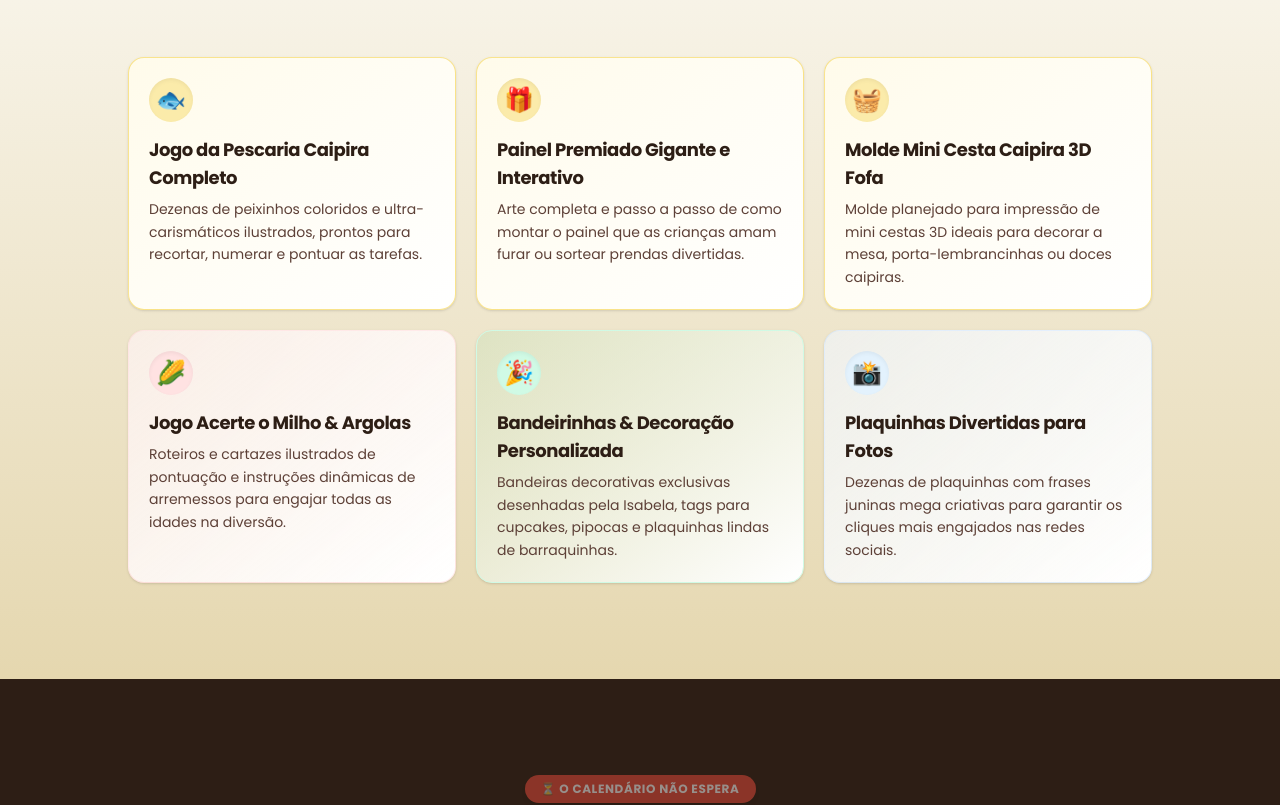
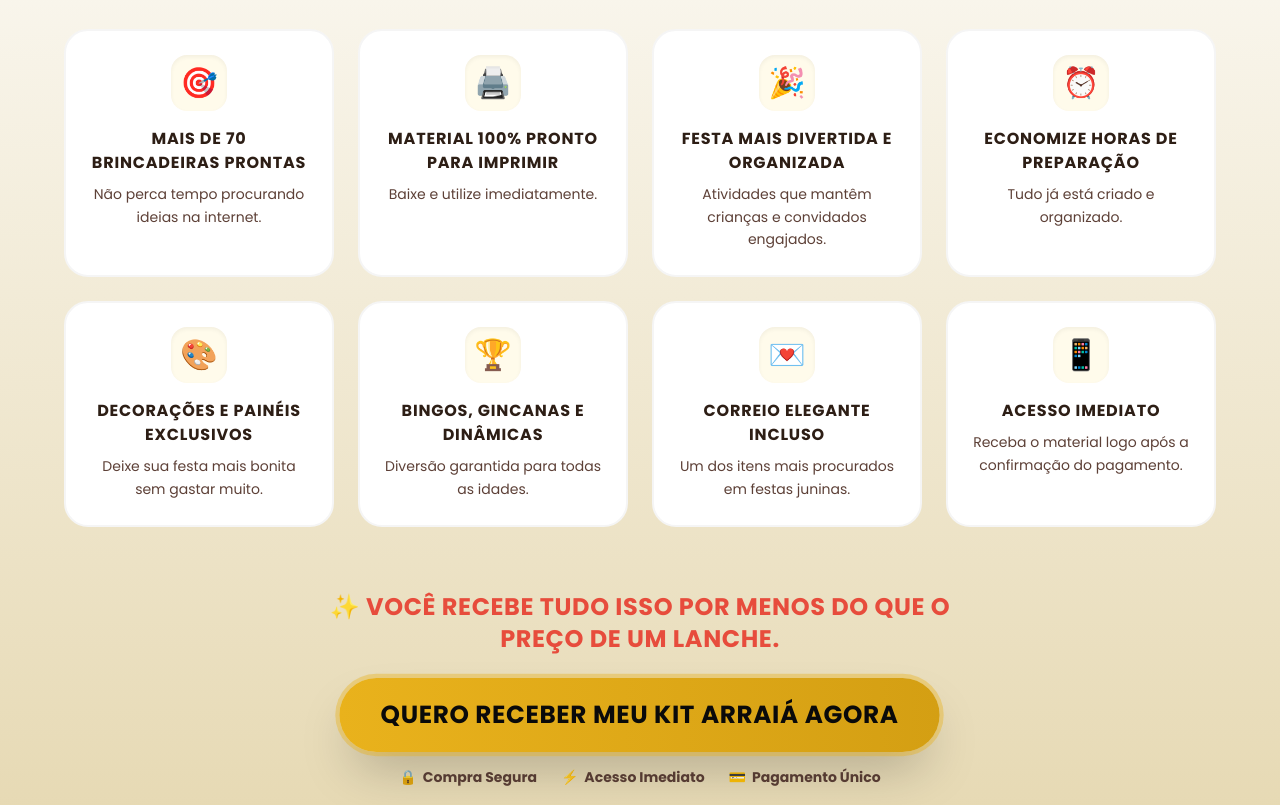
Before and after one commit to ruansolange13-lang/kit-festa-junina, a React (Vite) app: page / in a window 1280 px wide. Shown: the part 3729-4534 px from the top of the page. Built offline with nearby package versions, Linux system fonts and the light colour scheme.

Commit message:
reformulate benefits section with new cards and impact call

```diff
--- a/src/App.tsx
+++ b/src/App.tsx
@@ -319,97 +319,148 @@ export default function App() {
         </div>
       </section>
 
-      {/* 6. What they receive Section (Tudo o que você recebe) */}
+      {/* 6. Benefits & Features Section (Tudo o que você recebe) */}
       <section className="relative z-10 py-16 md:py-24 px-4 bg-gradient-to-b from-white to-[#e5d7af] border-t border-neutral-100">
-        <div className="max-w-5xl mx-auto">
+        <div className="max-w-6xl mx-auto">
           <div className="text-center mb-14">
-
-            <h2 className="text-3xl md:text-5xl font-black text-[#d35400] mb-4 tracking-tight font-display">
-              O que você recebe imediatamente após a compra?
+            <h2 className="text-3xl md:text-5xl font-black text-[#d35400] mb-4 tracking-tight font-display uppercase">
+              TUDO O QUE VOCÊ PRECISA PARA ORGANIZAR UMA FESTA JUNINA INESQUECÍVEL
             </h2>
             <p className="text-[#5d4037] font-semibold md:text-lg max-w-2xl mx-auto">
-              Muito mais do que meros planos comuns. Você recebe um método estruturado e carismático de gincanas caipiras focado em engajamento ativo, resgate da essência infantil e zero cansaço de preparação:
+              Economize horas de planejamento e tenha acesso imediato a materiais prontos para imprimir e utilizar.
             </p>
           </div>
 
-          <div className="grid sm:grid-cols-2 lg:grid-cols-3 gap-5">
+          <div className="grid sm:grid-cols-2 lg:grid-cols-4 gap-5 md:gap-6">
 
-            {/* Box 1 */}
-            <div className="bg-gradient-to-br from-amber-50 to-white rounded-2xl p-5 border border-[#f1c40f]/45 shadow-sm hover:shadow-lg transition-transform hover:-translate-y-1 duration-300">
-              <div className="w-11 h-11 rounded-full bg-[#f1c40f]/30 flex items-center justify-center text-2xl mb-3.5 font-display shadow-inner">
-                🐟
+            {/* Card 1 */}
+            <div className="bg-white rounded-3xl p-6 border-2 border-neutral-100 hover:border-[#f1c40f]/60 hover:shadow-[0_20px_40px_-15px_rgba(230,126,34,0.15)] transition-all duration-300 flex flex-col items-center text-center group">
+              <div className="w-14 h-14 rounded-2xl bg-amber-50 group-hover:bg-[#f1c40f]/20 transition-colors duration-300 flex items-center justify-center text-3xl mb-4 shadow-inner select-none">
+                🎯
               </div>
-              <h4 className="text-base sm:text-lg font-extrabold text-[#2d1e15] mb-1.5 font-display tracking-tight">
-                Jogo da Pescaria Caipira Completo
-              </h4>
+              <h3 className="text-sm sm:text-base font-black text-[#2d1e15] mb-2 font-display uppercase tracking-wider">
+                MAIS DE 70 BRINCADEIRAS PRONTAS
+              </h3>
               <p className="text-[#5d4037] text-xs sm:text-sm leading-relaxed font-semibold">
-                Dezenas de peixinhos coloridos e ultra-carismáticos ilustrados, prontos para recortar, numerar e pontuar as tarefas.
+                Não perca tempo procurando ideias na internet.
               </p>
             </div>
 
-            {/* Box 2 */}
-            <div className="bg-gradient-to-br from-amber-50 to-white rounded-2xl p-5 border border-[#f1c40f]/45 shadow-sm hover:shadow-lg transition-transform hover:-translate-y-1 duration-300">
-              <div className="w-11 h-11 rounded-full bg-[#f1c40f]/30 flex items-center justify-center text-2xl mb-3.5 font-display shadow-inner">
-                🎁
+            {/* Card 2 */}
+            <div className="bg-white rounded-3xl p-6 border-2 border-neutral-100 hover:border-[#f1c40f]/60 hover:shadow-[0_20px_40px_-15px_rgba(230,126,34,0.15)] transition-all duration-300 flex flex-col items-center text-center group">
+              <div className="w-14 h-14 rounded-2xl bg-amber-50 group-hover:bg-[#f1c40f]/20 transition-colors duration-300 flex items-center justify-center text-3xl mb-4 shadow-inner select-none">
+                🖨️
               </div>
-              <h4 className="text-base sm:text-lg font-extrabold text-[#2d1e15] mb-1.5 font-display tracking-tight">
-                Painel Premiado Gigante e Interativo
-              </h4>
+              <h3 className="text-sm sm:text-base font-black text-[#2d1e15] mb-2 font-display uppercase tracking-wider">
+                MATERIAL 100% PRONTO PARA IMPRIMIR
+              </h3>
               <p className="text-[#5d4037] text-xs sm:text-sm leading-relaxed font-semibold">
-                Arte completa e passo a passo de como montar o painel que as crianças amam furar ou sortear prendas divertidas.
+                Baixe e utilize imediatamente.
               </p>
             </div>
 
-            {/* Box 3 */}
-            <div className="bg-gradient-to-br from-amber-50 to-white rounded-2xl p-5 border border-[#f1c40f]/45 shadow-sm hover:shadow-lg transition-transform hover:-translate-y-1 duration-300">
-              <div className="w-11 h-11 rounded-full bg-[#f1c40f]/30 flex items-center justify-center text-2xl mb-3.5 font-display shadow-inner">
-                🧺
+            {/* Card 3 */}
+            <div className="bg-white rounded-3xl p-6 border-2 border-neutral-100 hover:border-[#f1c40f]/60 hover:shadow-[0_20px_40px_-15px_rgba(230,126,34,0.15)] transition-all duration-300 flex flex-col items-center text-center group">
+              <div className="w-14 h-14 rounded-2xl bg-amber-50 group-hover:bg-[#f1c40f]/20 transition-colors duration-300 flex items-center justify-center text-3xl mb-4 shadow-inner select-none">
+                🎉
               </div>
-              <h4 className="text-base sm:text-lg font-extrabold text-[#2d1e15] mb-1.5 font-display tracking-tight">
-                Molde Mini Cesta Caipira 3D Fofa
-              </h4>
+              <h3 className="text-sm sm:text-base font-black text-[#2d1e15] mb-2 font-display uppercase tracking-wider">
+                FESTA MAIS DIVERTIDA E ORGANIZADA
+              </h3>
               <p className="text-[#5d4037] text-xs sm:text-sm leading-relaxed font-semibold">
-                Molde planejado para impressão de mini cestas 3D ideais para decorar a mesa, porta-lembrancinhas ou doces caipiras.
+                Atividades que mantêm crianças e convidados engajados.
               </p>
             </div>
 
-            {/* Box 4 */}
-            <div className="bg-gradient-to-br from-red-50/70 to-white rounded-2xl p-5 border border-red-200/40 shadow-sm hover:shadow-lg transition-transform hover:-translate-y-1 duration-300">
-              <div className="w-11 h-11 bg-red-100 rounded-full flex items-center justify-center text-2xl mb-3.5 font-display shadow-inner">
-                🌽
+            {/* Card 4 */}
+            <div className="bg-white rounded-3xl p-6 border-2 border-neutral-100 hover:border-[#f1c40f]/60 hover:shadow-[0_20px_40px_-15px_rgba(230,126,34,0.15)] transition-all duration-300 flex flex-col items-center text-center group">
+              <div className="w-14 h-14 rounded-2xl bg-amber-50 group-hover:bg-[#f1c40f]/20 transition-colors duration-300 flex items-center justify-center text-3xl mb-4 shadow-inner select-none">
+                ⏰
               </div>
-              <h4 className="text-base sm:text-lg font-extrabold text-[#2d1e15] mb-1.5 font-display tracking-tight">
-                Jogo Acerte o Milho & Argolas
-              </h4>
+              <h3 className="text-sm sm:text-base font-black text-[#2d1e15] mb-2 font-display uppercase tracking-wider">
+                ECONOMIZE HORAS DE PREPARAÇÃO
+              </h3>
               <p className="text-[#5d4037] text-xs sm:text-sm leading-relaxed font-semibold">
-                Roteiros e cartazes ilustrados de pontuação e instruções dinâmicas de arremessos para engajar todas as idades na diversão.
+                Tudo já está criado e organizado.
               </p>
             </div>
 
-            {/* Box 5 */}
-            <div className="bg-gradient-to-br from-[#2ecc71]/10 to-white rounded-2xl p-5 border border-emerald-100 shadow-sm hover:shadow-lg transition-transform hover:-translate-y-1 duration-300">
-              <div className="w-11 h-11 bg-emerald-100 rounded-full flex items-center justify-center text-2xl mb-3.5 font-display shadow-inner">
-                🎉
+            {/* Card 5 */}
+            <div className="bg-white rounded-3xl p-6 border-2 border-neutral-100 hover:border-[#f1c40f]/60 hover:shadow-[0_20px_40px_-15px_rgba(230,126,34,0.15)] transition-all duration-300 flex flex-col items-center text-center group">
+              <div className="w-14 h-14 rounded-2xl bg-amber-50 group-hover:bg-[#f1c40f]/20 transition-colors duration-300 flex items-center justify-center text-3xl mb-4 shadow-inner select-none">
+                🎨
               </div>
-              <h4 className="text-base sm:text-lg font-extrabold text-[#2d1e15] mb-1.5 font-display tracking-tight">
-                Bandeirinhas & Decoração Personalizada
-              </h4>
+              <h3 className="text-sm sm:text-base font-black text-[#2d1e15] mb-2 font-display uppercase tracking-wider">
+                DECORAÇÕES E PAINÉIS EXCLUSIVOS
+              </h3>
               <p className="text-[#5d4037] text-xs sm:text-sm leading-relaxed font-semibold">
-                Bandeiras decorativas exclusivas desenhadas pela Isabela, tags para cupcakes, pipocas e plaquinhas lindas de barraquinhas.
+                Deixe sua festa mais bonita sem gastar muito.
               </p>
             </div>
 
-            {/* Box 6 */}
-            <div className="bg-gradient-to-br from-blue-50/60 to-white rounded-2xl p-5 border border-blue-200/40 shadow-sm hover:shadow-lg transition-transform hover:-translate-y-1 duration-300">
-              <div className="w-11 h-11 bg-[#e3f2fd] rounded-full flex items-center justify-center text-2xl mb-3.5 font-display shadow-inner">
-                📸
+            {/* Card 6 */}
+            <div className="bg-white rounded-3xl p-6 border-2 border-neutral-100 hover:border-[#f1c40f]/60 hover:shadow-[0_20px_40px_-15px_rgba(230,126,34,0.15)] transition-all duration-300 flex flex-col items-center text-center group">
+              <div className="w-14 h-14 rounded-2xl bg-amber-50 group-hover:bg-[#f1c40f]/20 transition-colors duration-300 flex items-center justify-center text-3xl mb-4 shadow-inner select-none">
+                🏆
               </div>
-              <h4 className="text-base sm:text-lg font-extrabold text-[#2d1e15] mb-1.5 font-display tracking-tight">
-                Plaquinhas Divertidas para Fotos
-              </h4>
+              <h3 className="text-sm sm:text-base font-black text-[#2d1e15] mb-2 font-display uppercase tracking-wider">
+                BINGOS, GINCANAS E DINÂMICAS
+              </h3>
               <p className="text-[#5d4037] text-xs sm:text-sm leading-relaxed font-semibold">
-                Dezenas de plaquinhas com frases juninas mega criativas para garantir os cliques mais engajados nas redes sociais.
+                Diversão garantida para todas as idades.
               </p>
+            </div>
+
+            {/* Card 7 */}
+            <div className="bg-white rounded-3xl p-6 border-2 border-neutral-100 hover:border-[#f1c40f]/60 hover:shadow-[0_20px_40px_-15px_rgba(230,126,34,0.15)] transition-all duration-300 flex flex-col items-center text-center group">
+              <div className="w-14 h-14 rounded-2xl bg-amber-50 group-hover:bg-[#f1c40f]/20 transition-colors duration-300 flex items-center justify-center text-3xl mb-4 shadow-inner select-none">
+                💌
+              </div>
+              <h3 className="text-sm sm:text-base font-black text-[#2d1e15] mb-2 font-display uppercase tracking-wider">
+                CORREIO ELEGANTE INCLUSO
+              </h3>
+              <p className="text-[#5d4037] text-xs sm:text-sm leading-relaxed font-semibold">
+                Um dos itens mais procurados em festas juninas.
+              </p>
+            </div>
+
+            {/* Card 8 */}
+            <div className="bg-white rounded-3xl p-6 border-2 border-neutral-100 hover:border-[#f1c40f]/60 hover:shadow-[0_20px_40px_-15px_rgba(230,126,34,0.15)] transition-all duration-300 flex flex-col items-center text-center group">
+              <div className="w-14 h-14 rounded-2xl bg-amber-50 group-hover:bg-[#f1c40f]/20 transition-colors duration-300 flex items-center justify-center text-3xl mb-4 shadow-inner select-none">
+                📱
+              </div>
+              <h3 className="text-sm sm:text-base font-black text-[#2d1e15] mb-2 font-display uppercase tracking-wider">
+                ACESSO IMEDIATO
+              </h3>
+              <p className="text-[#5d4037] text-xs sm:text-sm leading-relaxed font-semibold">
+                Receba o material logo após a confirmação do pagamento.
+              </p>
+            </div>
+
+          </div>
+
+          {/* Bottom Impact CTA section */}
+          <div className="mt-16 text-center max-w-2xl mx-auto px-4 flex flex-col items-center">
+            <p className="text-lg sm:text-xl md:text-2xl font-black text-[#e74c3c] font-display uppercase tracking-wide mb-6">
+              ✨ VOCÊ RECEBE TUDO ISSO POR MENOS DO QUE O PREÇO DE UM LANCHE.
+            </p>
+            <a
+              href="#oferta"
+              className="inline-flex items-center justify-center gap-2 bg-gradient-to-r from-[#E9B21C] to-[#d49f13] hover:from-[#d49f13] hover:to-[#b58509] text-neutral-950 text-lg sm:text-xl md:text-2xl font-black px-10 py-5 rounded-full shadow-2xl hover:scale-[1.03] transition-all duration-300 ring-4 ring-[#E9B21C]/40 font-display uppercase tracking-wide animate-pulse-cta"
+            >
+              QUERO RECEBER MEU KIT ARRAIÁ AGORA
+            </a>
+
+            <div className="flex flex-wrap justify-center items-center gap-x-6 gap-y-2 mt-4 text-[#5d4037] text-xs sm:text-sm font-extrabold">
+              <span className="flex items-center gap-1.5">
+                <span>🔒</span> Compra Segura
+              </span>
+              <span className="flex items-center gap-1.5">
+                <span>⚡</span> Acesso Imediato
+              </span>
+              <span className="flex items-center gap-1.5">
+                <span>💳</span> Pagamento Único
+              </span>
             </div>
           </div>
         </div>
```
